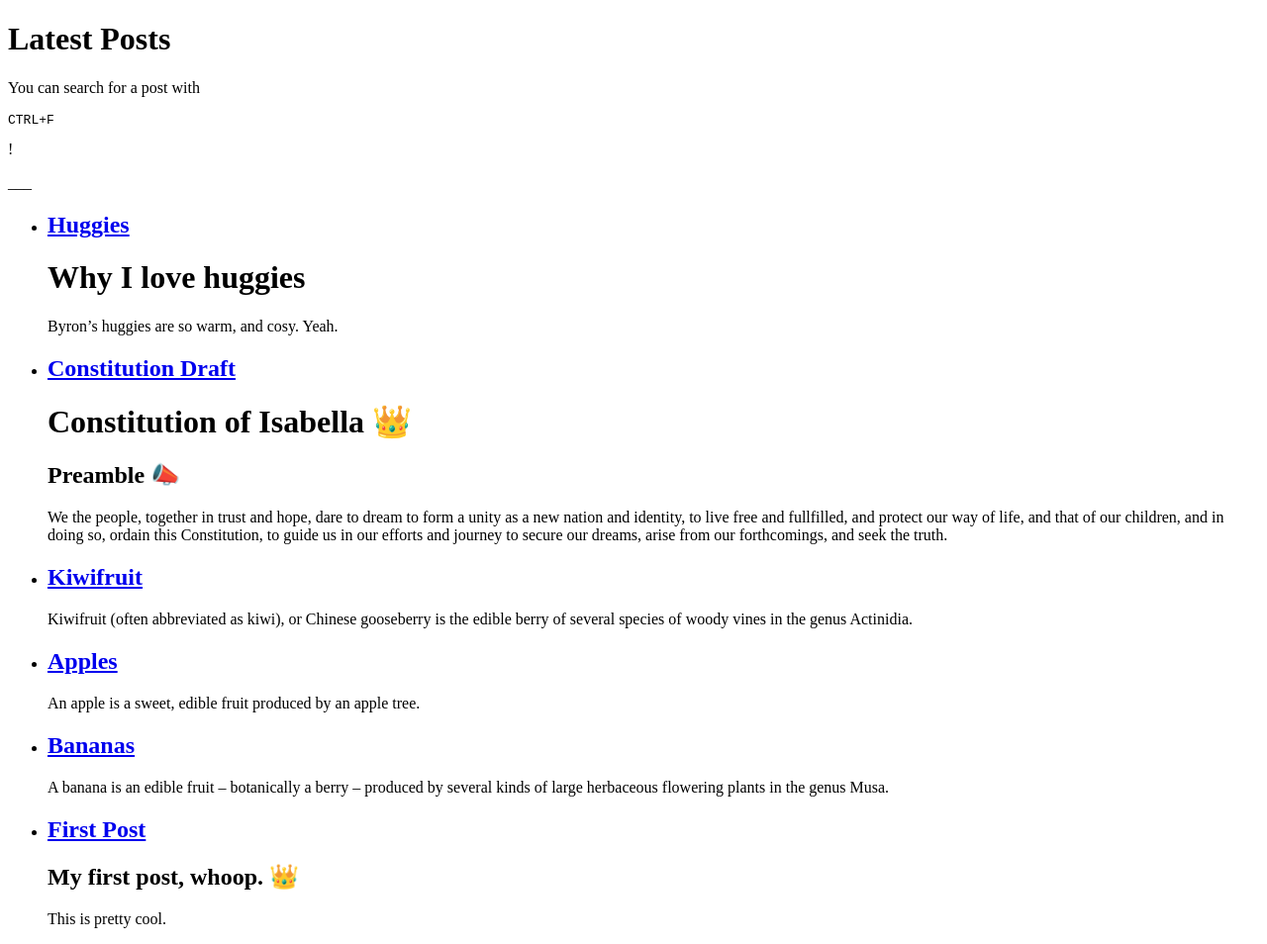
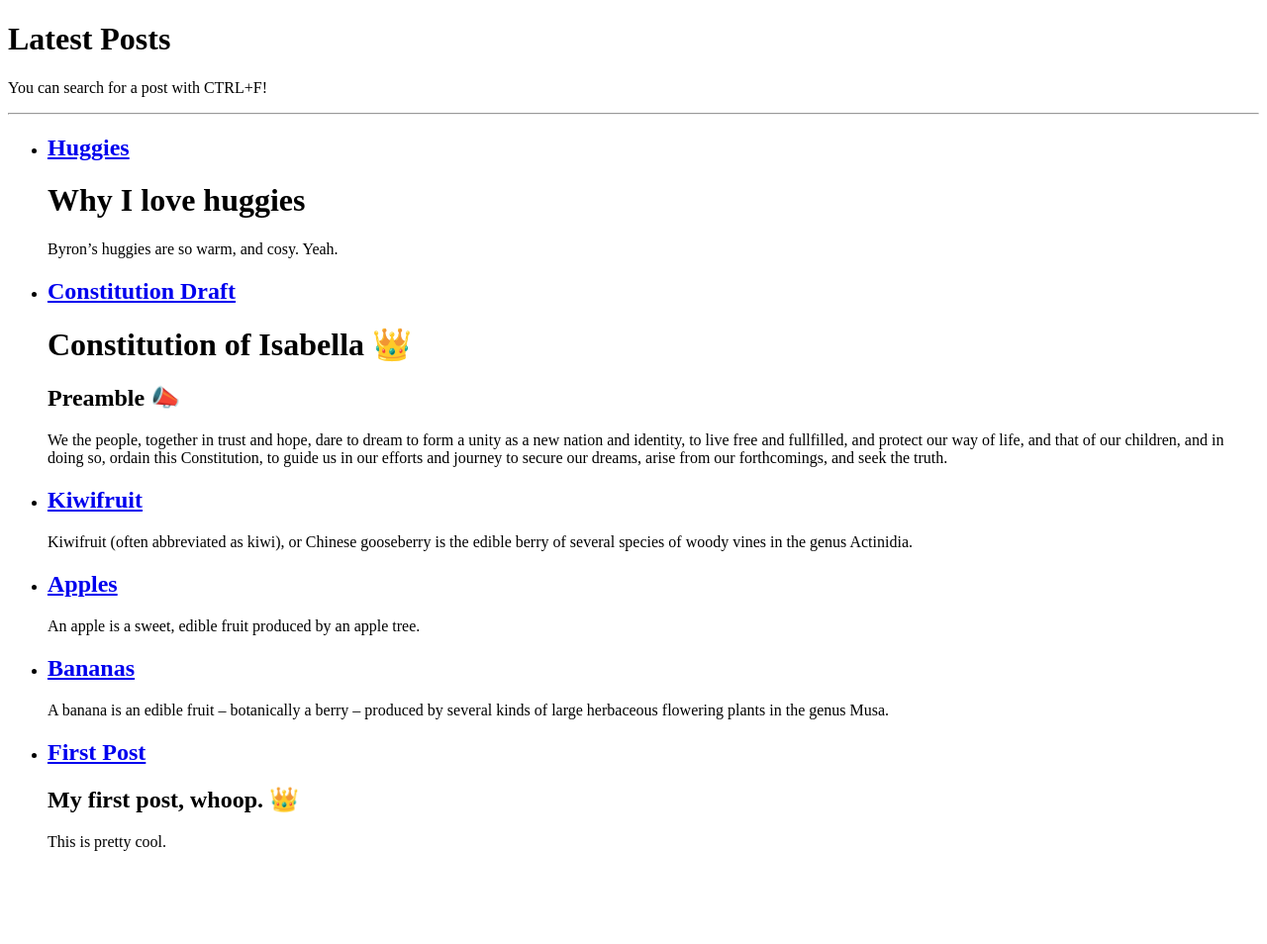
Before and after one commit to torresjrjr/torresjrjr.github.io, a Jekyll site: the page built from blog.html, in a window 1280 px wide. Shown: the whole page at 99% size. Built offline with Jekyll 4.4.1, drawn with Linux system fonts in a browser that asks for light colours; after the commit the page ends 900 px from its top, so only the background shows below that.

Commit message:
Update blog.html

```diff
--- a/blog.html
+++ b/blog.html
@@ -3,8 +3,8 @@
 title: Blog
 ---
 <h1>Latest Posts</h1>
-<p>You can search for a post with <pre>CTRL+F</pre>!</p>
-___
+<p>You can search for a post with <bold>CTRL+F</bold>!</p>
+<hr>
 
 <ul>
   {% for post in site.posts %}
```
